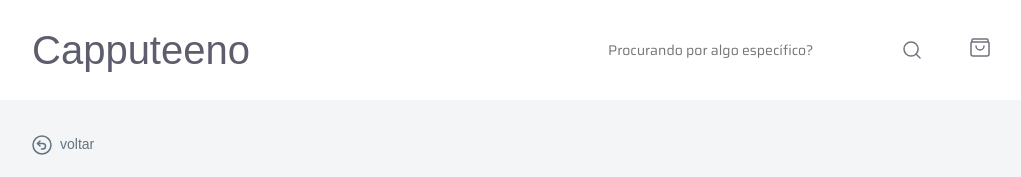
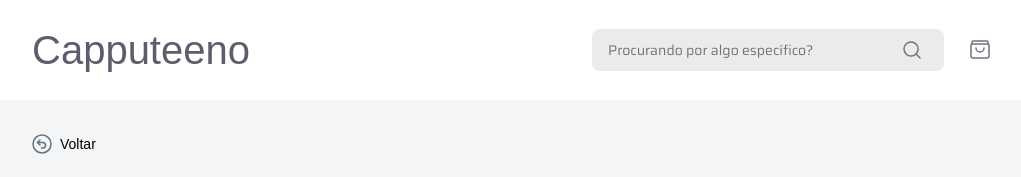
Before and after one commit to Lukas656/desafio-Front-end, a Next.js app: page /product in a window 1280 px wide. Shown: the top 177 px of the page, without its empty margins (128-1149 px from the left). Built offline with nearby package versions, Linux system fonts and the light colour scheme; a web font is replaced by a local one.

Commit message:
refactor: extract Divider component

```diff
--- a/src/app/product/page.tsx
+++ b/src/app/product/page.tsx
@@ -1,5 +1,5 @@
 "use client"
-import { BackButton } from "@/components/back-button";
+import { BackBtn } from "@/components/back-button";
 import { DefaultPagelayout } from "@/components/defaul-page-layout";
 import { useProduct } from "@/hooks/useProduct";
 import { ShopBagIcon } from "@/icons/ShopBagIcon";
@@ -109,7 +109,7 @@ export default function Product({ searchParams }: { searchParams: { id: string }
     const { data } = useProduct(searchParams.id)
 
     const handleAddToCard = () => {
-        let cartItems = localStorage.getItem('cart-itens')
+        let cartItems = localStorage.getItem('cart-items')
         if (cartItems) {
             let cartItemsArray = JSON.parse(cartItems);
 
@@ -119,16 +119,16 @@ export default function Product({ searchParams }: { searchParams: { id: string }
             } else {
                 cartItemsArray.push({ ...data, quantity: 1, id: searchParams.id });
             }
-            localStorage.setItem('cart-itens', JSON.stringify(cartItemsArray))
+            localStorage.setItem('cart-items', JSON.stringify(cartItemsArray))
         } else {
             const newCart = [{ ...data, quantity: 1, id: searchParams.id }]
-            localStorage.setItem('cart-itens', JSON.stringify(newCart));
+            localStorage.setItem('cart-items', JSON.stringify(newCart));
         }
     }
     return (
         <DefaultPagelayout>
             <Container>
-                <BackButton navigate="/" />
+                <BackBtn navigate="/" />
                 <section>
                     <img src={data?.image_url} />
                     <div>
--- a/src/components/back-button.tsx
+++ b/src/components/back-button.tsx
@@ -5,35 +5,33 @@ import styled from "styled-components";
 
 const Button = styled.button`
     display: flex;
-    align-items: center;
     justify-content: center;
     gap: 8px;
-
+    background: transparent;
     border: none;
-    background: transparent;
     cursor: pointer;
 
     font-weight: 500;
     font-size: 14px;
     line-height: 150%;
-    color: var(--secundary-text);
-`;
+    color: var(--secondary-text);
+`
 
 interface BtnProps {
     navigate: string;
 }
 
-export function BackButton({ navigate }: BtnProps) {
-    const router = useRouter()
+export function BackBtn({ navigate }: BtnProps){
+    const router = useRouter();
 
     const handleNavigate = () => {
-        router.push(navigate);
-    };
+        router.push(navigate)
+    }
 
     return (
         <Button onClick={handleNavigate}>
-            <BackIcon />
-            voltar
+            <BackIcon/>
+            Voltar
         </Button>
-    );
+    )
 }
--- a/src/components/cart-control.jsx
+++ b/src/components/cart-control.jsx
@@ -1,6 +1,8 @@
 import {styled} from "styled-components"
 import { useLocalStorage } from "@/hooks/useLocalStorage";
 import {CartIcon} from "../icons/shooping-lcon";
+import { useRouter } from "next/navigation";
+
 
 const CartCount = styled.span`
     width: 17px;
@@ -8,24 +10,32 @@ const CartCount = styled.span`
     border-radius: 100%;
     padding: 0 5px;
     font-size: 10px;
-    /* left: 1263px;
-    top: 43px; */
 
     background-color: var(--delete-color);
-    color: #ffffff;
-     margin-left: -10px;
+    color: white;
+
+    margin-left: -10px;
 `
-const Conteiner = styled.div`
+
+const Container = styled.button`
     position: relative;
+    cursor: pointer;
+    border: none;
+    background: transparent;
+`
 
-`
 export function CartControl(){
-    const { value } = useLocalStorage('cart-itens', []);
+    const router = useRouter()
+    const { value } = useLocalStorage('cart-items', [])
+
+    const handleNavigateToCart = () => {
+        router.push("/cart")
+    }
 
     return (
-        <Conteiner>
-            <CartIcon />
+        <Container onClick={handleNavigateToCart}>
+            <CartIcon/>
             {value.length > 0 && <CartCount>{value.length}</CartCount>}
-        </Conteiner>
+        </Container>
     )
 }
--- a/src/components/header.tsx
+++ b/src/components/header.tsx
@@ -37,6 +37,7 @@ const Logo = styled.a`
     font-weigth: 400;
     line-height: 150%;
     font-size: 24px;
+    text-decoration: none;
 
     @media(min-width: ${props => props.theme.desktopBreakpoint}){
         font-size: 40px;
@@ -49,7 +50,7 @@ export function Header(props  : HeaderProps){
     const {setSearch, search } = useFilter();
     return(
         <TagHader>
-            <Logo className={SairaStencil.className}>Capputeeno</Logo>
+            <Logo className={SairaStencil.className} href="/">Capputeeno</Logo>
            <div>
             <PrimaryInputWSearchIcon
             value= {search}
--- a/src/components/primary-input.tsx
+++ b/src/components/primary-input.tsx
@@ -8,7 +8,7 @@ export const PrimaryInput = styled.input`
     border: none;
     padding: 10px 16px;
 
-    background: var(--bg-secundary);
+    background: var(--bg-secondary);
     font-size: 12px;
     font-family: inherit;
     font-weight: 400;
--- a/src/hooks/useLocalStorage.tsx
+++ b/src/hooks/useLocalStorage.tsx
@@ -1,25 +1,21 @@
 import { useEffect, useState } from "react";
 
-export function useLocalStorage<T>(item: string, initialValue: T) {
+export function useLocalStorage<T>(item: string, initialValue: T){
     const [value, setValue] = useState<T>(initialValue)
 
     useEffect(() => {
         if (typeof window === 'undefined') return;
         let value = localStorage.getItem(item)
-        if (value) setValue(JSON.parse(value))
-    },[window])
+        if(value) setValue(JSON.parse(value))
+    }, [window])
 
     const updateLocalStorage = (newValue: T) => {
         setValue(newValue);
-        try {
-            localStorage.setItem(item, JSON.stringify(newValue));
-        } catch (error) {
-            console.error(`Erro ao salvar o item "${item}" no localStorage`, error);
-        }
-    };
+        localStorage.setItem(item,JSON.stringify(newValue));
+    }
 
     return {
         value,
         updateLocalStorage
-    };
+    }
 }
```
Also changed, not shown: src/components/Divider.tsx (added, +9 -0 lines), src/components/products-cards.tsx (+5 -11 lines), src/types/product.ts (+8 -5 lines).
